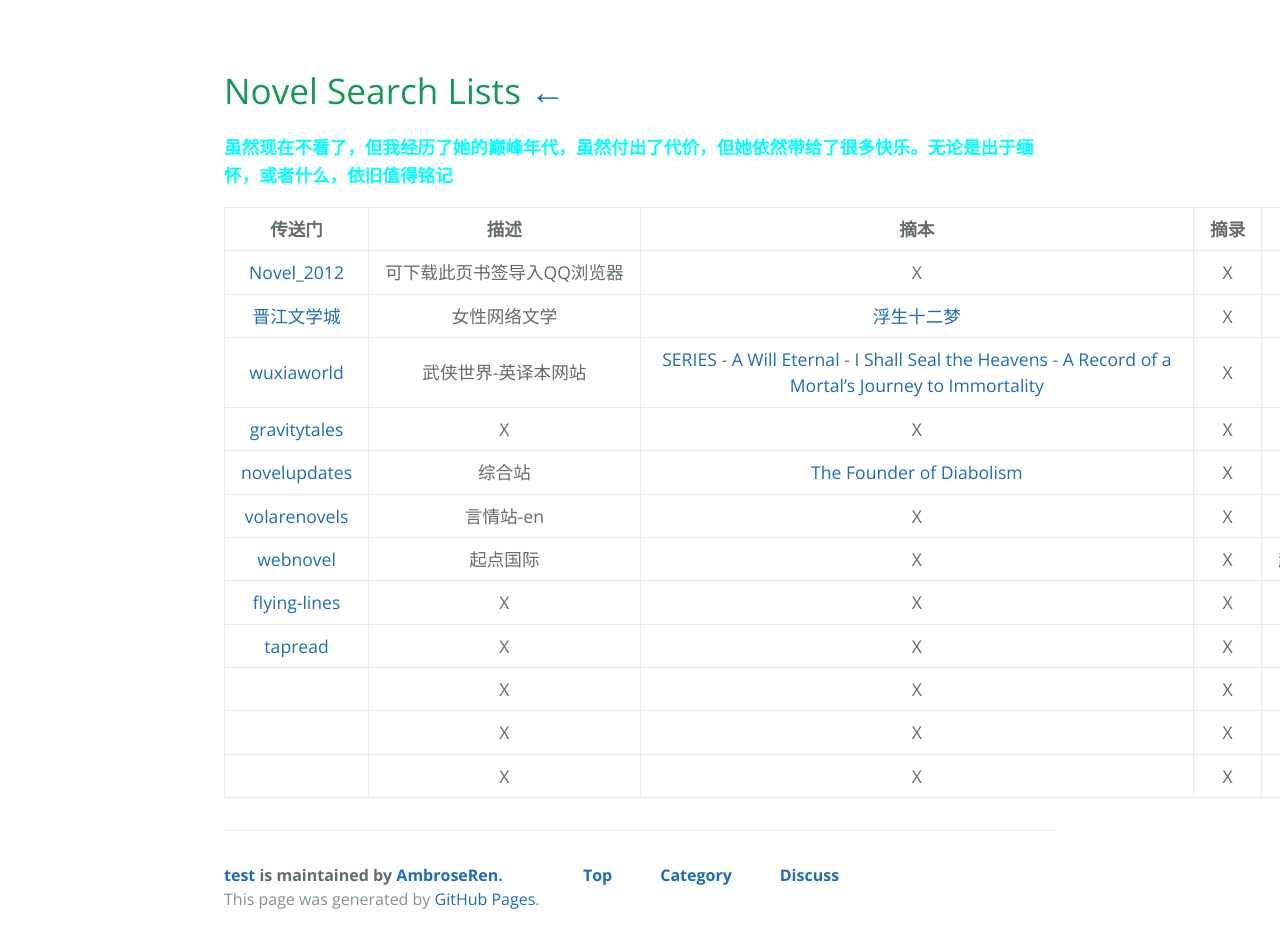
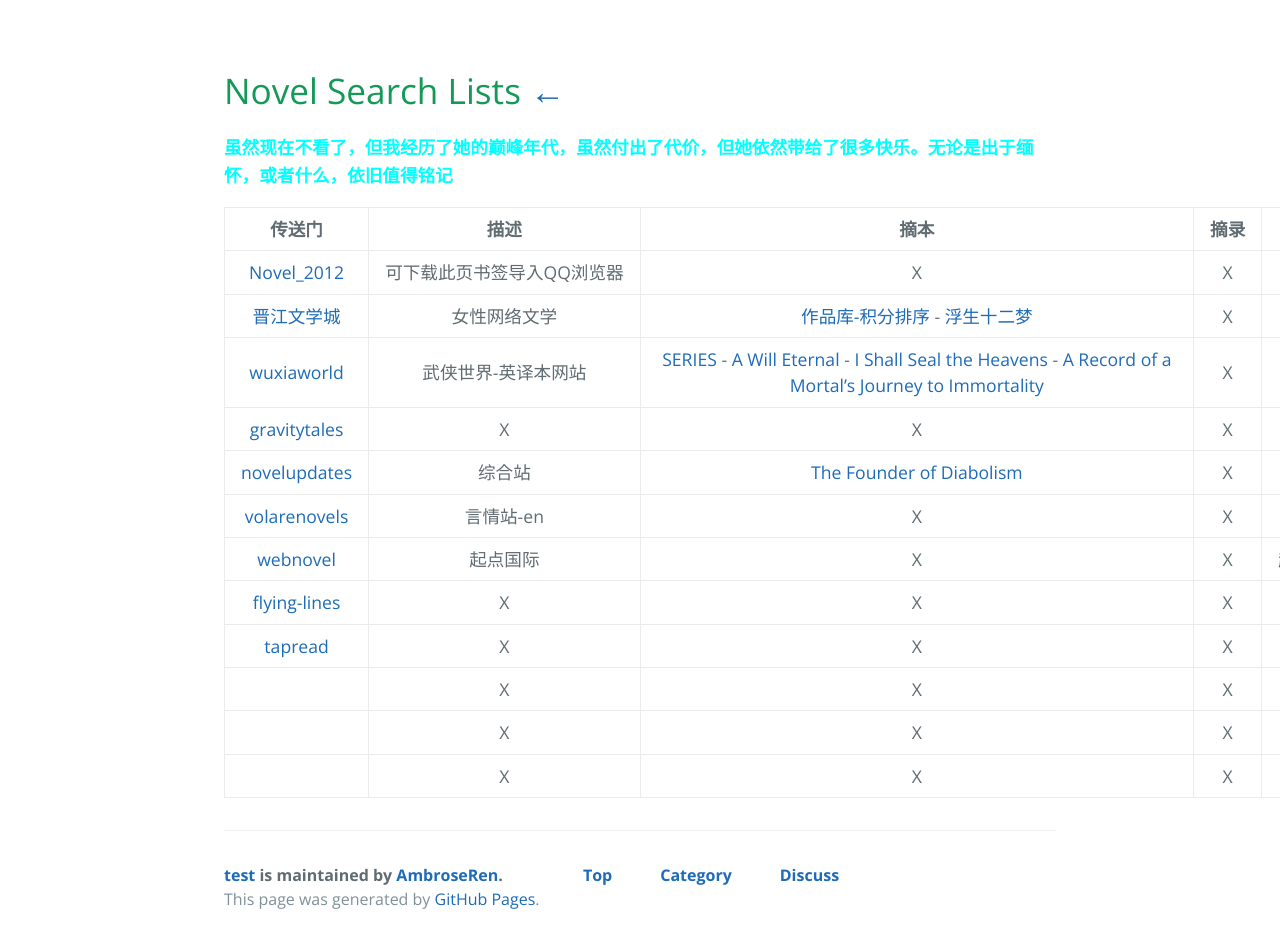
Before and after one commit to AmbroseRen/test, a Jekyll site: the page built from Library/Novel.md, in a window 1280 px wide. Built offline with Jekyll 4.4.1, drawn with Linux system fonts in a browser that asks for light colours; our own code applies the rules of GitHub Pages for plain Markdown files; the repository's description, which GitHub fills in, is left out.

Commit message:
Update Novel.md

```diff
--- a/Library/Novel.md
+++ b/Library/Novel.md
@@ -9,7 +9,7 @@
 | 传送门 | 描述 | 摘本 | 摘录 | 摘引 |
 |:---:|:---:|:---:|:---:|:---:|
 | [Novel_2012](Novel/Q_bookmarks_2021_5_22.html) | 可下载此页书签导入QQ浏览器 | X | X | X |
-| [晋江文学城](http://www.jjwxc.net/) | 女性网络文学 | [浮生十二梦](http://www.jjwxc.net/onebook.php?novelid=1267798) | X | X |
+| [晋江文学城](http://www.jjwxc.net/) | 女性网络文学 | [作品库-积分排序](http://www.jjwxc.net/bookbase_slave.php?orderstr=2) - [浮生十二梦](http://www.jjwxc.net/onebook.php?novelid=1267798) | X | X |
 | [wuxiaworld](https://www.wuxiaworld.com/) | 武侠世界-英译本网站 | [SERIES](https://www.wuxiaworld.com/novels) - [A Will Eternal](https://www.wuxiaworld.com/novel/a-will-eternal) - [I Shall Seal the Heavens](https://www.wuxiaworld.com/novel/i-shall-seal-the-heavens) - [A Record of a Mortal’s Journey to Immortality](https://www.wuxiaworld.com/novel/rmji) | X | X |
 | [gravitytales](https://www.gravitytales.cc/) | X | X | X | X |
 | [novelupdates](https://www.novelupdates.com/) | 综合站 | [The Founder of Diabolism](https://www.novelupdates.com/series/the-founder-of-diabolism/) | X | [Series Ranking-CN](https://www.novelupdates.com/series-ranking/?rank=popmonth&org=495&rl=100) |
```
